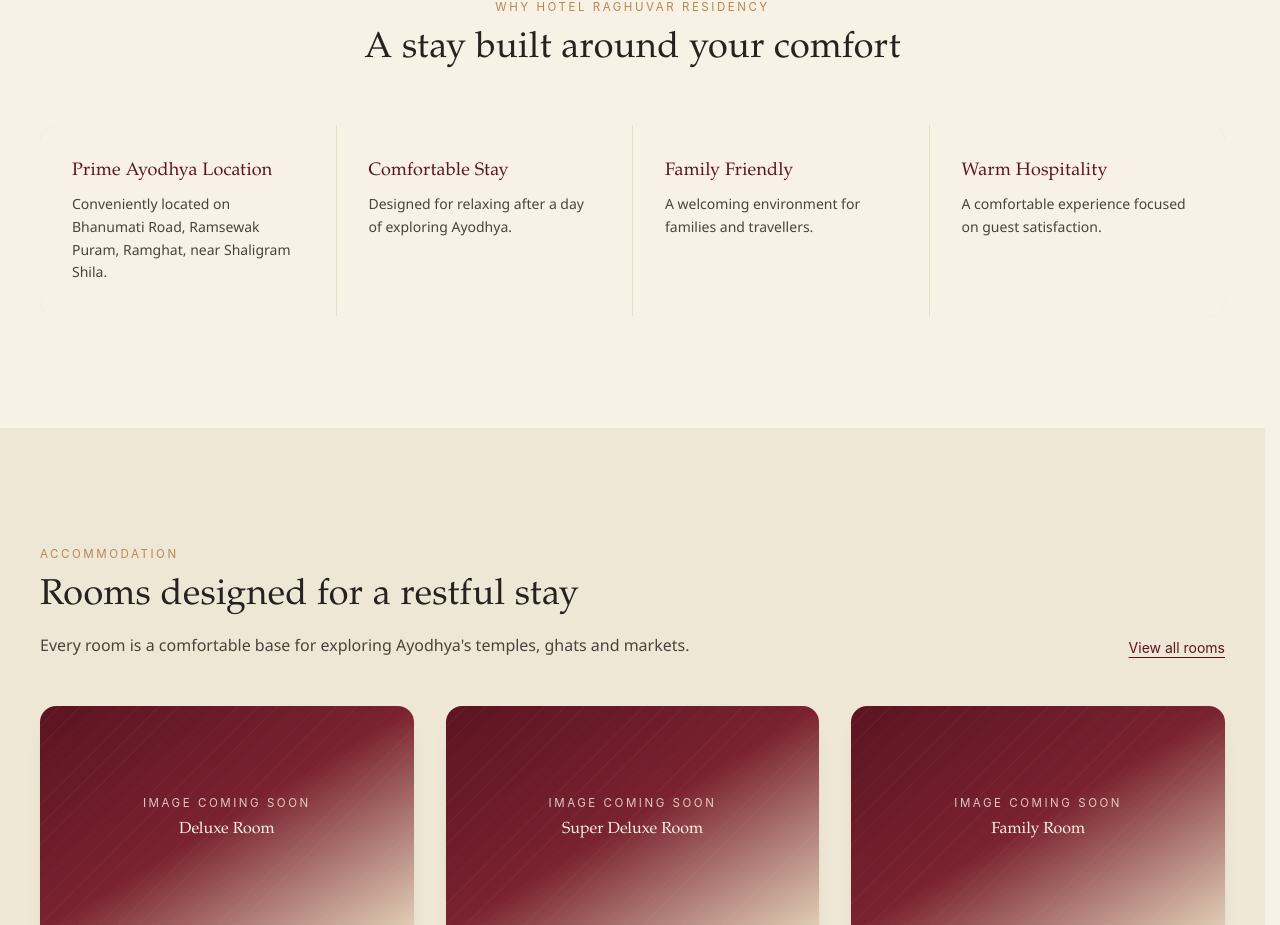
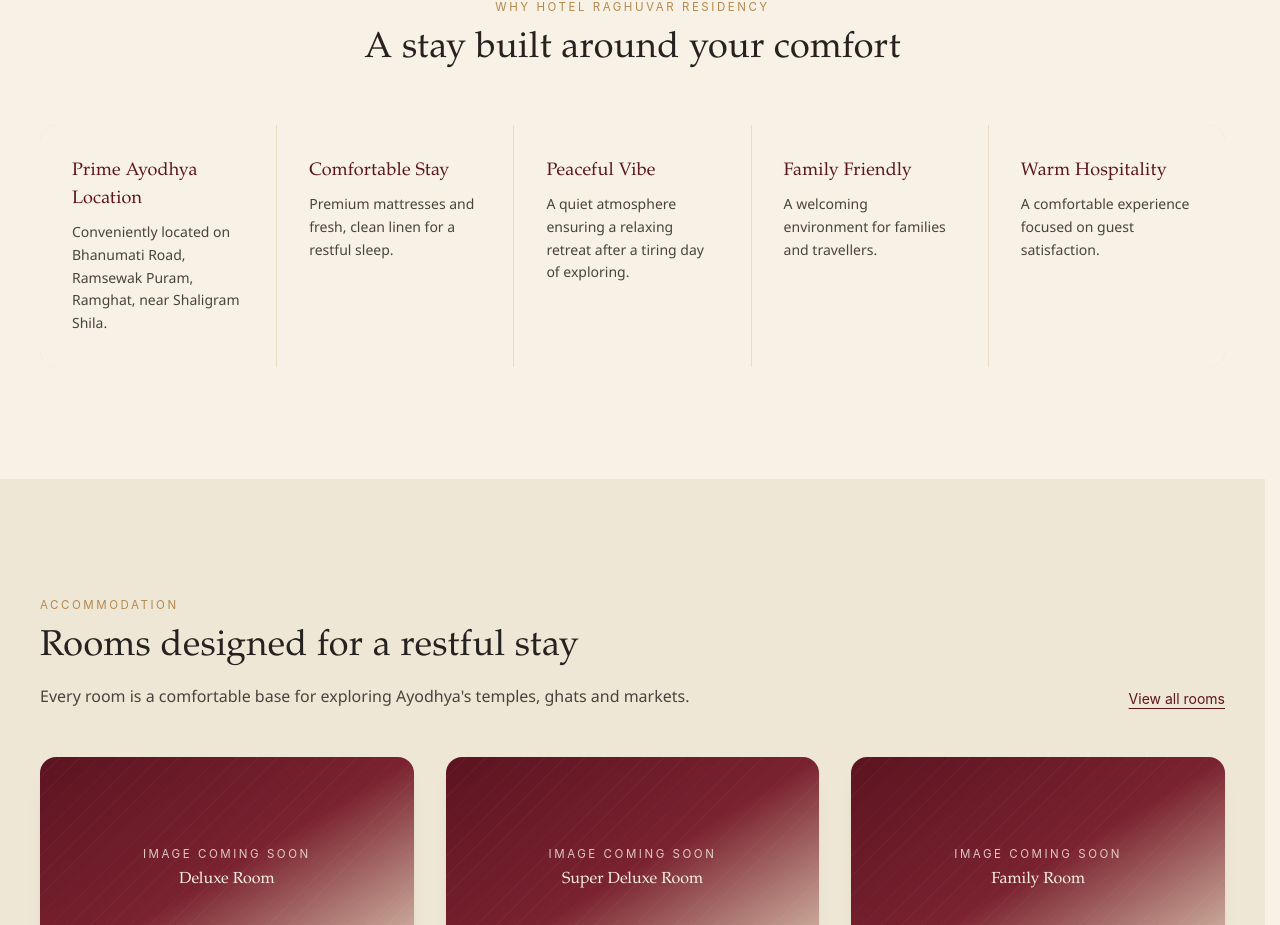
Before and after one commit to Raghuvarpalace/raghuvarpalace, a Next.js app: page / in a window 1280 px wide. Shown: the part 1435-2360 px from the top of the page. Built offline with nearby package versions, Linux system fonts and the light colour scheme; no server answers; the database is empty.

Commit message:
Update Highlights.tsx

```diff
--- a/src/components/home/Highlights.tsx
+++ b/src/components/home/Highlights.tsx
@@ -7,7 +7,11 @@
   },
   {
     title: "Comfortable Stay",
-    description: "Designed for relaxing after a day of exploring Ayodhya.",
+    description: "Premium mattresses and fresh, clean linen for a restful sleep.",
+  },
+  {
+    title: "Peaceful Vibe",
+    description: "A quiet atmosphere ensuring a relaxing retreat after a tiring day of exploring.",
   },
   {
     title: "Family Friendly",
@@ -30,7 +34,7 @@
           className="mx-auto"
         />
 
-        <div className="mt-14 grid grid-cols-1 sm:grid-cols-2 lg:grid-cols-4 gap-px bg-stone rounded-2xl overflow-hidden">
+        <div className="mt-14 grid grid-cols-1 sm:grid-cols-2 lg:grid-cols-5 gap-px bg-stone rounded-2xl overflow-hidden">
           {HIGHLIGHTS.map((item) => (
             <div key={item.title} className="bg-ivory p-8">
               <h3 className="font-display text-lg text-maroon">{item.title}</h3>
```
